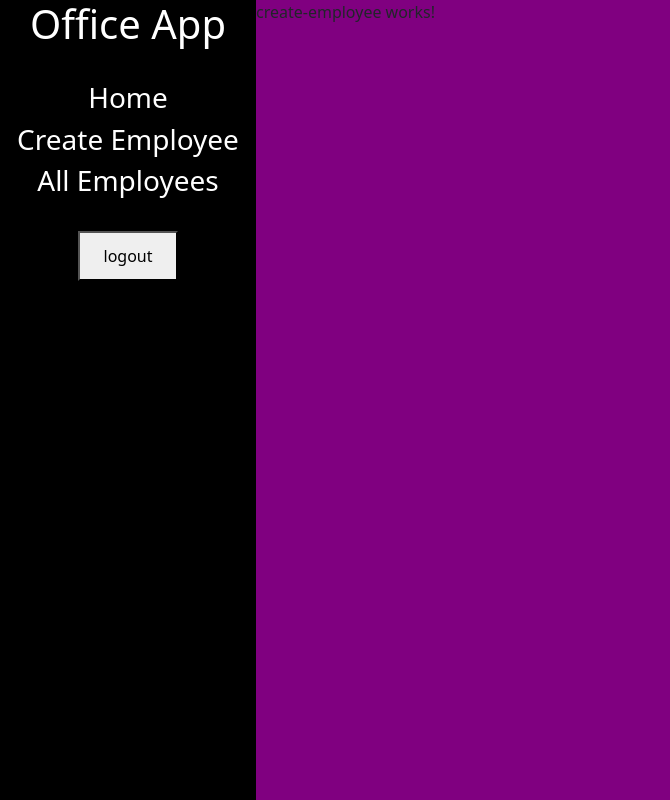
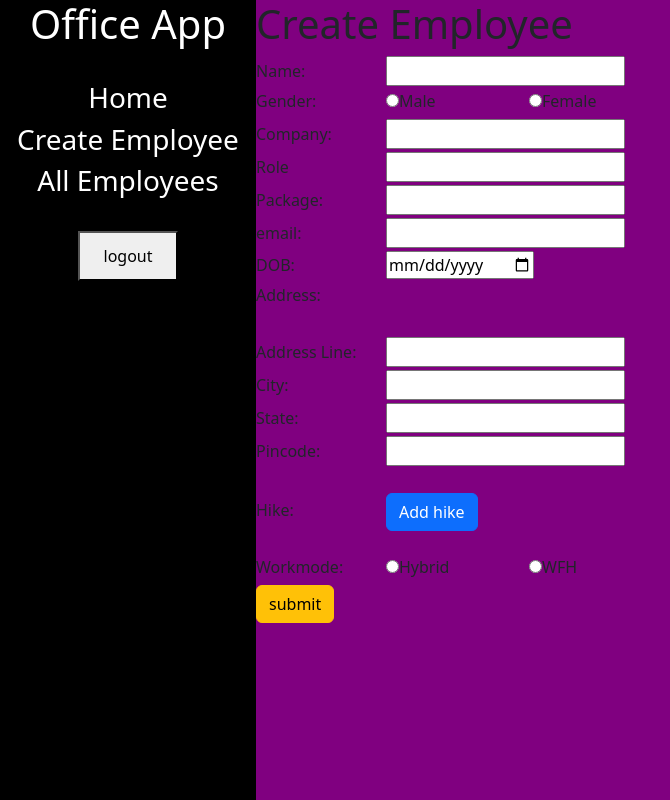
Before and after one commit to balajiboppana/OFFICE-APP, an Angular app: page /dashboard/create-employee in a window 1280 px wide. Shown: the whole page, without its empty margins (0-670 px from the left). Built offline with nearby package versions, Linux system fonts and the light colour scheme.

Commit message:
dashboard components building completed

```diff
--- /dev/null
+++ b/src/app/all-employees.service.ts
@@ -0,0 +1,33 @@
+import { HttpClient } from '@angular/common/http';
+import { Injectable } from '@angular/core';
+import { Observable } from 'rxjs';
+
+@Injectable({
+  providedIn: 'root'
+})
+export class AllEmployeesService {
+
+  constructor(private _httpClient:HttpClient) { }
+  getEmployees():Observable<any>{
+    return this._httpClient.get('https://6572df5d192318b7db412dfe.mockapi.io/employees');
+  }
+
+  deleteEmployees(id:string):Observable<any>{
+    return this._httpClient.delete('https://6572df5d192318b7db412dfe.mockapi.io/employees/'+id);
+  }
+
+  createEmployees(data:any):Observable<any>{
+    return this._httpClient.post('https://6572df5d192318b7db412dfe.mockapi.io/employees/',data);
+  }
+  getPagedEmployees(limit:number,page:number):Observable<any>{
+    return this._httpClient.get('https://6572df5d192318b7db412dfe.mockapi.io/employees?limit='+limit+"&page="+page);
+  }
+
+  getFilteredEmployees(term:string):Observable<any>{
+    return this._httpClient.get('https://6572df5d192318b7db412dfe.mockapi.io/employees?filter='+term);
+  }
+
+  getSortedEmployees(column:string,order:string):Observable<any>{
+    return this._httpClient.get('https://6572df5d192318b7db412dfe.mockapi.io/employees?sortBy='+column+"&order="+order);
+  }
+}
--- a/src/app/all-employees/all-employees.component.html
+++ b/src/app/all-employees/all-employees.component.html
@@ -1 +1,78 @@
-<p>all-employees works!</p>
+<input type="text" placeholder="search" [(ngModel)]="term" (keyup)="filter()">
+<br>
+<br>
+<select [(ngModel)]="column" >
+    <option >select</option>
+    <option>dob</option>
+    <option>package</option>
+    <option>id</option>
+</select>
+<select [(ngModel)]="order" >
+    <option>asc</option>
+    <option>desc</option>
+</select>
+<button (click)="sort()">sort</button>
+<br>
+<br>
+<select [(ngModel)]="limit" >
+    <option >10</option>
+    <option>20</option>
+    <option>30</option>
+    <option>40</option>
+</select>
+<select [(ngModel)]="page" >
+    <option>1</option>
+    <option>2</option>
+    <option>3</option>
+</select>
+<button (click)="pagination()">pagination</button>
+<br>
+
+<table class="table table-dark table-striped">
+    <thead>
+        <tr>
+            <th>Name</th>
+            <th>Company Name</th>
+            <th>Role</th>
+            <th>Package</th>
+            <th>Email</th>
+            <th>DOB</th>
+            <th>Address</th>
+            <th>Hikes</th>
+            <th>Work Mode</th>
+            <th>Gender</th>
+            <th>Id</th>
+            <th></th>
+        </tr>
+    </thead>
+    <tbody>
+        <tr *ngFor="let employee of employees">
+            <td>{{employee.name}}</td>
+            <td>{{employee.company}}</td>
+            <td>{{employee.role}}</td>
+            <td [ngClass]="{'text-danger':employee.package<9000000,'text-success':employee.package>=9000000}">{{employee.package}}</td>
+            <td>{{employee.email}}</td>
+            <td>{{employee.dob}}</td>
+            <!-- <td>[{{employee.address}}]
+                [{{employee.address.addressLine}}]
+                [{{employee.address.city}}]
+                [{{employee.address.state}}]
+                [{{employee.address.pincode}}]
+            </td> -->
+        <td>
+            <div>{{employee.address?.addressLine}}</div>
+            <div>{{employee.address?.city}}, {{employee.address?.state}} - {{employee.address?.pincode}}</div>
+        </td>
+            <td>
+                <div *ngFor="let hike of employee.hikes">
+                    <div>Year: {{hike.year}}</div>
+                    <div>Percentage: {{hike.percentage}}%</div>
+                </div>
+            </td>
+            <td>{{employee.workMode}}</td>
+            <td>{{employee.gender}}</td>
+            <td>{{employee.id}}</td>
+            <td><button (click)="delete(employee.id)" class="btn btn-danger">Delete</button></td>
+        </tr>
+    </tbody>
+</table>
--- a/src/app/all-employees/all-employees.component.ts
+++ b/src/app/all-employees/all-employees.component.ts
@@ -1,4 +1,5 @@
 import { Component } from '@angular/core';
+import { AllEmployeesService } from '../all-employees.service';
 
 @Component({
   selector: 'app-all-employees',
@@ -6,5 +7,60 @@ import { Component } from '@angular/core';
   styleUrls: ['./all-employees.component.css']
 })
 export class AllEmployeesComponent {
+  employees:any=[];
+  term:string='';
+  column:string='';
+  order:string='';
+  limit:number=0;
+  page:number=0;
+  constructor(private _employeesService:AllEmployeesService){
+   _employeesService.getEmployees().subscribe(
+      (data:any)=>{
+        this.employees=data;
+        console.log(this.employees)
+      },
+      (err:any)=>{
+        alert('Internal server error');
+      }
+    )
+  }
+  filter(){
+    this._employeesService.getFilteredEmployees(this.term).subscribe(
+      (data:any)=>{
+        this.employees=data;
+      },
+      (err:any)=>{
+        alert('Internal server error');
+      })
+}
+pagination(){
+  this._employeesService.getPagedEmployees(this.limit, this.page).subscribe(
+    (data:any)=>{
+      this.employees=data;
+    },
+    (err:any)=>{
+      alert('Internal server error');
+    })
+  }
+sort(){
+  this._employeesService.getSortedEmployees(this.column, this.order).subscribe(
+    (data:any)=>{
+      this.employees=data;
+    },
+    (err:any)=>{
+      alert('Internal server error');
+    })
+}
 
+delete(id:string){
+this._employeesService.deleteEmployees(id).subscribe(
+  (data:any)=>{
+    alert("deleted successfully");
+    location.reload();
+  },
+  (err:any)=>{
+    alert('Internal server error');
+  }
+)
 }
+}
--- a/src/app/app.module.ts
+++ b/src/app/app.module.ts
@@ -11,6 +11,7 @@ import { HomeComponent } from './home/home.component';
 import { CreateEmployeeComponent } from './create-employee/create-employee.component';
 import { AllEmployeesComponent } from './all-employees/all-employees.component';
 import { PagenotfoundComponent } from './pagenotfound/pagenotfound.component';
+
 
 @NgModule({
   declarations: [
--- a/src/app/create-employee/create-employee.component.css
+++ b/src/app/create-employee/create-employee.component.css
@@ -0,0 +1,8 @@
+label{
+    width:130px;
+    height: 30px;
+}
+
+.error{
+    color: red;
+}
--- a/src/app/create-employee/create-employee.component.html
+++ b/src/app/create-employee/create-employee.component.html
@@ -1 +1,91 @@
-<p>create-employee works!</p>
+<h1>Create Employee</h1>
+<form [formGroup]="employeesForm">
+
+        <label for="">Name:</label>
+        <input type="text" formControlName="name">
+        <br>
+
+        <label for="">Gender:</label>
+        <input type="radio" name="gender" formControlName="gender" value="male" >
+        <label for="">Male</label>
+        <input type="radio" name="gender" formControlName="gender" value="female" >
+        <label for="">Female</label>
+        <br>
+
+        <label for="">Company:</label>
+        <input type="text" formControlName="company">
+        <br>
+
+        <label for="">Role</label>
+        <input type="text" formControlName="role">
+        <br>
+
+        <label for="">Package:</label>
+        <input type="number" formControlName="package">
+        <br>
+
+        <label for="">email:</label>
+        <input type="email" formControlName="email">
+        <br>
+
+        <label for="">DOB:</label>
+        <input type="date" formControlName="dob">
+        <br>
+
+        <label for="">Address:</label>
+        <br><br>
+            <div formGroupName="address">
+                <label for="">Address Line:</label>
+                    <input type="text" formControlName="addressLine">
+                    <br>
+
+                    <label for="">City:</label>
+                    <input type="text" formControlName="city">
+                    <br>
+
+                    <label for="">State:</label>
+                    <input type="text" formControlName="state">
+                    <br>
+
+                    <label for="">Pincode:</label>
+                    <input type="text" formControlName="pincode">
+                    <br>
+            </div>
+
+
+
+        <br>
+
+        <label for="">Hike:</label>
+    <button (click)="addhike()" class="btn btn-primary">Add hike</button>
+    <br><br>
+
+    <div formArrayName="hikes">
+        <div *ngFor="let card of hikesFormArray.controls;let i=index" >
+            <div formGroupName="{{i}}" >
+
+                <h2>card {{i+1}}</h2>
+                <label for="">Year: </label>
+                <input type="number" formControlName="year">
+                <br>
+
+                <label for="">Percentage: </label>
+                <input type="number" formControlName="percentage">
+                <br>
+
+                <button class="btn btn-danger" (click)="deleteCard(i)">Delete</button>
+                <hr>
+            </div>
+        </div>
+    </div>
+
+        <label for="">Workmode:</label>
+        <input type="radio" name="workMode" formControlName="workMode" value="Hybrid">
+        <label for="">Hybrid</label>
+        <input type="radio" name="workMode" formControlName="workMode" value="WFH" >
+        <label for="">WFH</label>
+        <!-- <input type="radio" name="mode" formControlName="workMode" value="work" > -->
+        <br>
+
+        <button (click)="submit()" class="btn btn-warning">submit</button>
+</form>
--- a/src/app/create-employee/create-employee.component.ts
+++ b/src/app/create-employee/create-employee.component.ts
@@ -1,4 +1,6 @@
 import { Component } from '@angular/core';
+import { FormArray, FormControl, FormControlName, FormGroup } from '@angular/forms';
+import { AllEmployeesService } from '../all-employees.service';
 
 @Component({
   selector: 'app-create-employee',
@@ -6,5 +8,69 @@ import { Component } from '@angular/core';
   styleUrls: ['./create-employee.component.css']
 })
 export class CreateEmployeeComponent {
+  constructor(private _employeesservice:AllEmployeesService){}
+  public employeesForm:FormGroup = new FormGroup(
+    {
+      name: new FormControl(),
+      gender: new FormControl(),
+      company: new FormControl(),
+      role: new FormControl(),
+      package: new FormControl(),
+      email: new FormControl(),
+      dob: new FormControl(),
+      address: new FormGroup({
+        addressLine: new FormControl(),
+        city: new FormControl(),
+        state: new FormControl(),
+        pincode: new FormControl(),
+      }),
+      hikes:new FormArray([]),
+      workMode: new FormControl(),
 
+      // cards: new FormArray([]),
+    },
+  )
+  get addressFormArray(){
+    return this.employeesForm.get('address') as FormArray
+  }
+
+  get hikesFormArray(){
+   return this.employeesForm.get('hikes') as FormArray;
+  }
+
+  submit(){
+    console.log(this.employeesForm);
+    this._employeesservice.createEmployees(this.employeesForm.value).subscribe(
+    (data:any)=>{
+      alert("created successfully");
+    },
+    (err:any)=>{
+      alert("creating failed");
+    })
+  }
+
+  // addaddress(){
+  //   this.addressFormArray.push(
+  //     new FormGroup({
+  //       addressLine: new FormControl(),
+  //       city: new FormControl(),
+  //       state: new FormControl(),
+  //       pincode:new FormControl(),
+  //     })
+  //   )
+  // }
+  addhike(){
+       this.hikesFormArray.push(
+      new FormGroup({
+        year: new FormControl(),
+        percentage: new FormControl(),
+      })
+    )
+  }
+  deletecard(i:number){
+    this.addressFormArray.removeAt(i);
+  }
+  deleteCard(i:number){
+    this.hikesFormArray.removeAt(i);
+  }
 }
--- a/src/app/dashboard/dashboard.component.css
+++ b/src/app/dashboard/dashboard.component.css
@@ -11,6 +11,7 @@
     position: relative;
     justify-items: center;
     overflow: auto;
+
     cursor: pointer;
 }
 .right{
```
Also changed, not shown: 1 other file (tests, documents, lock files or other folders).
